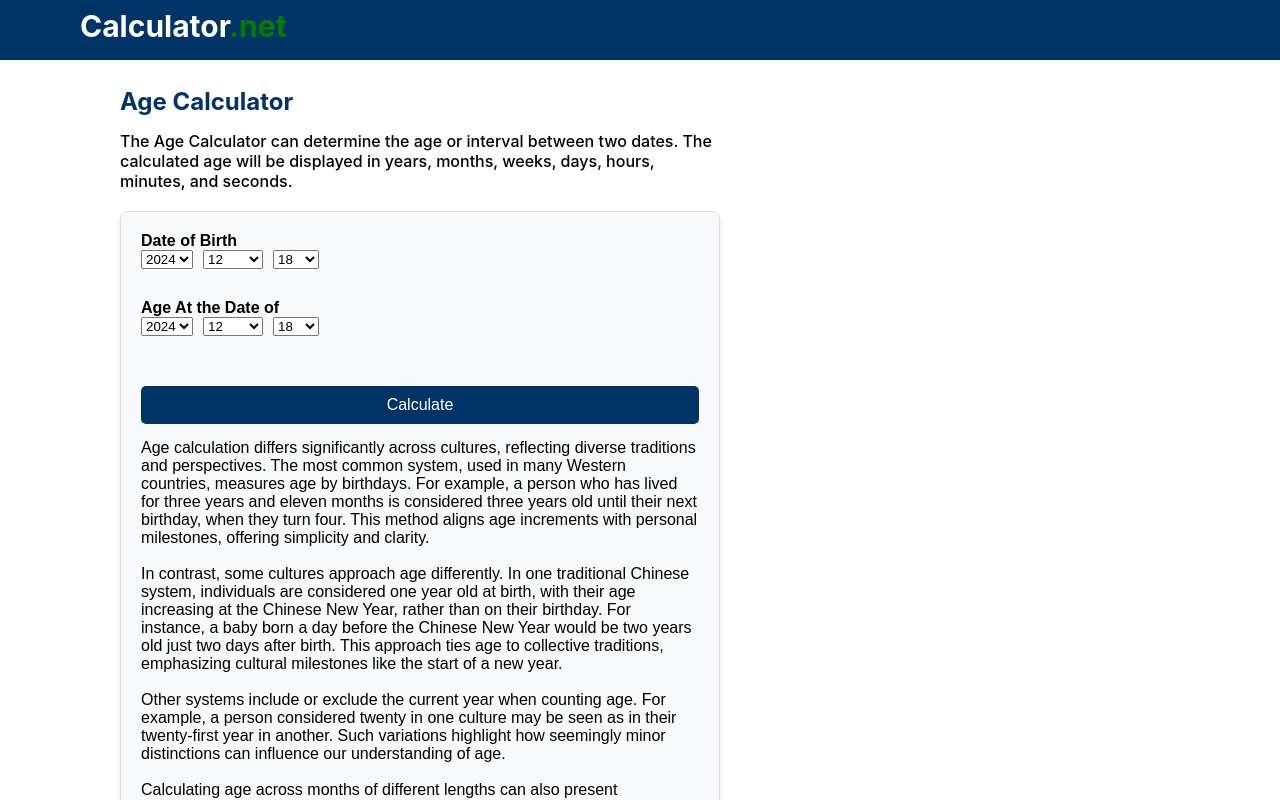
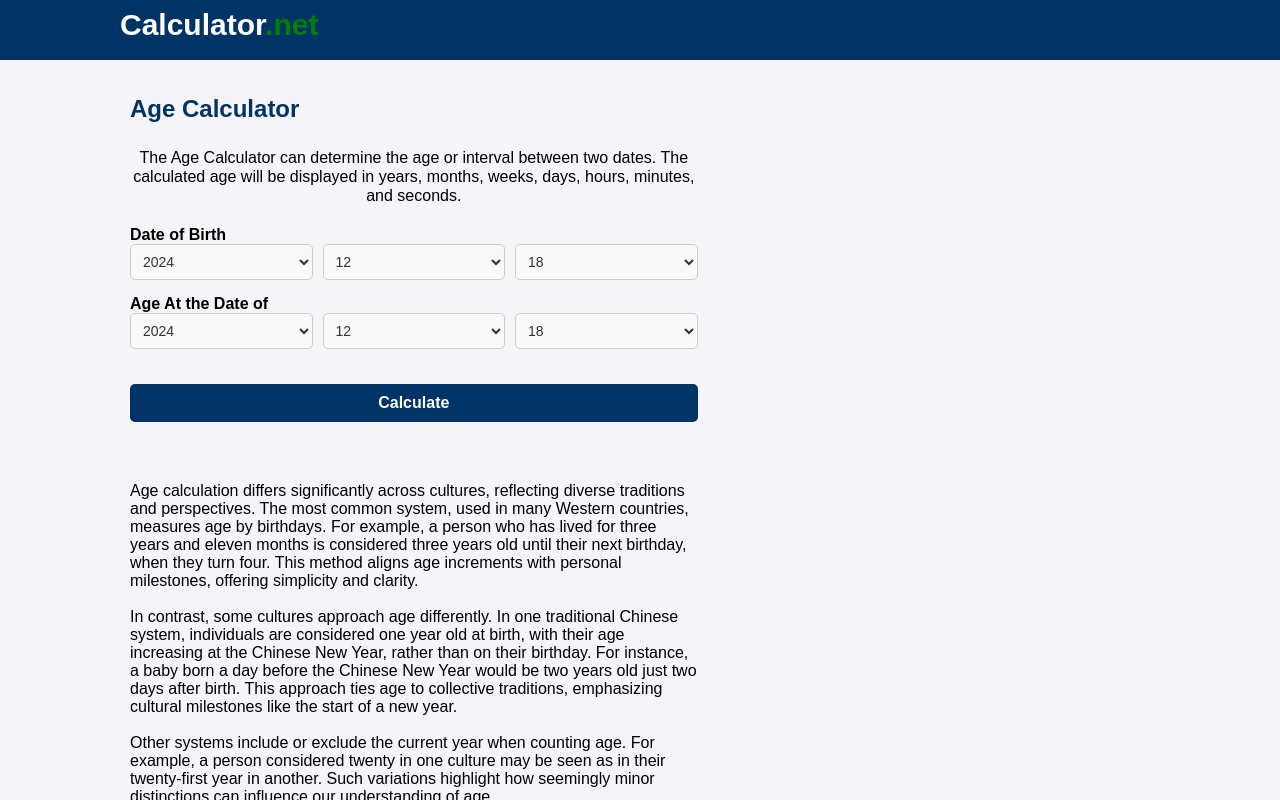
Before and after one commit to utpal14526/Age-Calculator-Main, a React (Create React App) app: page / in a window 1280 px wide. Shown: the top 800 px of the page. Built offline with nearby package versions, Linux system fonts and the light colour scheme.

Commit message:
Update index.css

```diff
--- a/src/index.css
+++ b/src/index.css
@@ -5,6 +5,18 @@ body {
     sans-serif;
   -webkit-font-smoothing: antialiased;
   -moz-osx-font-smoothing: grayscale;
+}
+
+
+
+
+.highlight {
+  background-color: #ffeb3b;
+  /* Highlight color */
+  border-radius: 50%;
+  /* Circular highlight */
+  color: black;
+  /* Text color */
 }
 
 code {
@@ -23,23 +35,22 @@ code {
   width: 100%;
   background-color: #003366;
   box-sizing: border-box;
-  padding-left: 80px;
+  padding-left: 120px;
   padding-top: 8px;
   font-size: 20px;
 }
 
+/*
 .main-body {
   margin-top: 27px;
   padding-left: 80px;
 }
 
 .inner-body {
-
   height: fit-content;
   display: flex;
   flex-direction: column;
   width: 65%;
-
 }
 
 .body-mid-container {
@@ -59,19 +70,15 @@ code {
   gap: 15px;
   width: 100%;
   max-width: 1000px;
-
   margin: 20px auto;
   padding: 20px;
   background-color: #f8f9fa;
-
   border: 1px solid #ddd;
   border-radius: 8px;
   box-shadow: 0 4px 6px rgba(0, 0, 0, 0.1);
   font-family: Arial, sans-serif;
   text-align: center;
 }
-
-
 
 .input-label {
   font-size: 16px;
@@ -92,56 +99,190 @@ code {
 
 .date-input:focus {
   border-color: #007bff;
-
 }
 
 .btn {
   background-color: #003366;
-
   color: #ffffff;
-
   padding: 10px 20px;
-
   font-size: 16px;
-
   font-weight: 500;
-
   border: none;
-
   border-radius: 5px;
-
   cursor: pointer;
-
   transition: all 0.3s ease;
-
   margin-top: 15px;
-
   display: block;
-
 }
 
 .btn:hover {
   background-color: #00509E;
-
   transform: translateY(-2px);
-
   box-shadow: 0 4px 6px rgba(0, 0, 0, 0.2);
-
 }
 
 .btn:active {
   background-color: #002244;
+  transform: translateY(0px);
+  box-shadow: 0 2px 4px rgba(0, 0, 0, 0.3);
+}
 
-  transform: translateY(0px);
 
-  box-shadow: 0 2px 4px rgba(0, 0, 0, 0.3);
+*/
 
+/* General Styling */
+body {
+  font-family: 'Arial', sans-serif;
+  background-color: #f4f4f9;
+  margin: 0;
+  padding: 0;
+  /* display: flex;
+  justify-content: center;
+  align-items: center; */
+  height: 100vh;
+}
+
+.main-body {
+  width: 80%;
+  margin-top: 25px;
+}
+
+h2 {
+  text-align: center;
+  font-size: 24px;
+  margin-bottom: 10px;
+  color: #003366;
+}
+
+p {
+  color: #000000;
+  line-height: 1.2;
+  text-align: center;
+}
+
+.inner-body {
+  display: flex;
+  flex-direction: column;
+  align-items: flex-start;
+  width: 65%;
+
+
+  border-radius: 10px;
+  padding: 10px;
+
+
+}
+
+/* Result Section */
+div[style*="background-color: #518428"] {
+  width: 100%;
+  text-align: center;
+  border-radius: 5px;
+}
+
+.result-text {
+  margin: 10px 0;
+  color: #333;
+  font-weight: bold;
+  font-size: 18px;
+}
+
+/* Input Section */
+.body-date-calculator {
+  margin-top: 20px;
+  width: 100%;
+}
+
+.input-group {
+  margin-bottom: 20px;
+}
+
+.input-label {
+  font-size: 16px;
+  font-weight: 600;
+  color: #333;
+  margin-bottom: 8px;
+  display: block;
+}
+
+.dropdown-group {
+  display: flex;
+  gap: 10px;
+  justify-content: space-between;
+}
+
+select {
+  flex: 1;
+  padding: 8px;
+  font-size: 14px;
+  border: 1px solid #ccc;
+  border-radius: 5px;
+  background: #f9f9f9;
+  color: #333;
+  outline: none;
+  transition: border 0.3s ease-in-out;
+}
+
+select:focus {
+  border-color: #518428;
+}
+
+/* Button Styling */
+.btn {
+  background: #003366;
+  color: white;
+  font-size: 16px;
+  font-weight: 600;
+  border: none;
+  padding: 10px 15px;
+  border-radius: 5px;
+  cursor: pointer;
+  transition: background 0.3s ease-in-out;
+  width: 100%;
+  text-align: center;
+}
+
+.btn:hover {
+  background: #00509e;
+}
+
+.btn:active {
+  background: #003366;
+  transform: scale(0.98);
+}
+
+/* Responsive Design */
+@media (max-width: 500px) {
+  .dropdown-group {
+    flex-direction: column;
+    gap: 15px;
+  }
+
+  select {
+    width: 100%;
+  }
+
+  .btn {
+    padding: 12px;
+  }
+}
+
+.result-container {
+  text-align: left;
+  /* Aligns text to the left */
+  padding: 10px;
+  /* Adds some padding for better spacing */
+  line-height: 1.6;
+  /* Adjusts spacing between lines */
+  font-size: 18px;
+  /* Adjust the font size for better readability */
+  color: #333;
+  /* Use a neutral color for text */
 }
 
 .footer {
   margin-top: 30px;
   background-color: #003366;
-  /* Deep Blue */
   color: white;
   text-align: center;
   padding: 15px 10px;
@@ -153,10 +294,23 @@ code {
 
 .footer a {
   color: #66b2ff;
-  /* Light Blue */
   text-decoration: none;
   font-weight: bold;
 }
+
+.footer-span a {
+  color: white;
+  margin-left: 20px;
+
+}
+
+.footer-span {
+  margin-top: 20px;
+
+}
+
+
+
 
 .footer a:hover {
   text-decoration: underline;
@@ -168,6 +322,16 @@ code {
 }
 
 
+.extra-content {
+  margin-top: 60px;
+  text-align: left;
+  /* Ensures text starts from the left */
+  margin-left: 0;
+  /* Removes any left margin, if any */
+  padding-left: 0;
+  /* Removes any left padding, if any */
+}
+
 @media screen and (max-width: 500px) {
   .inner-body {
     width: 100%;
```
